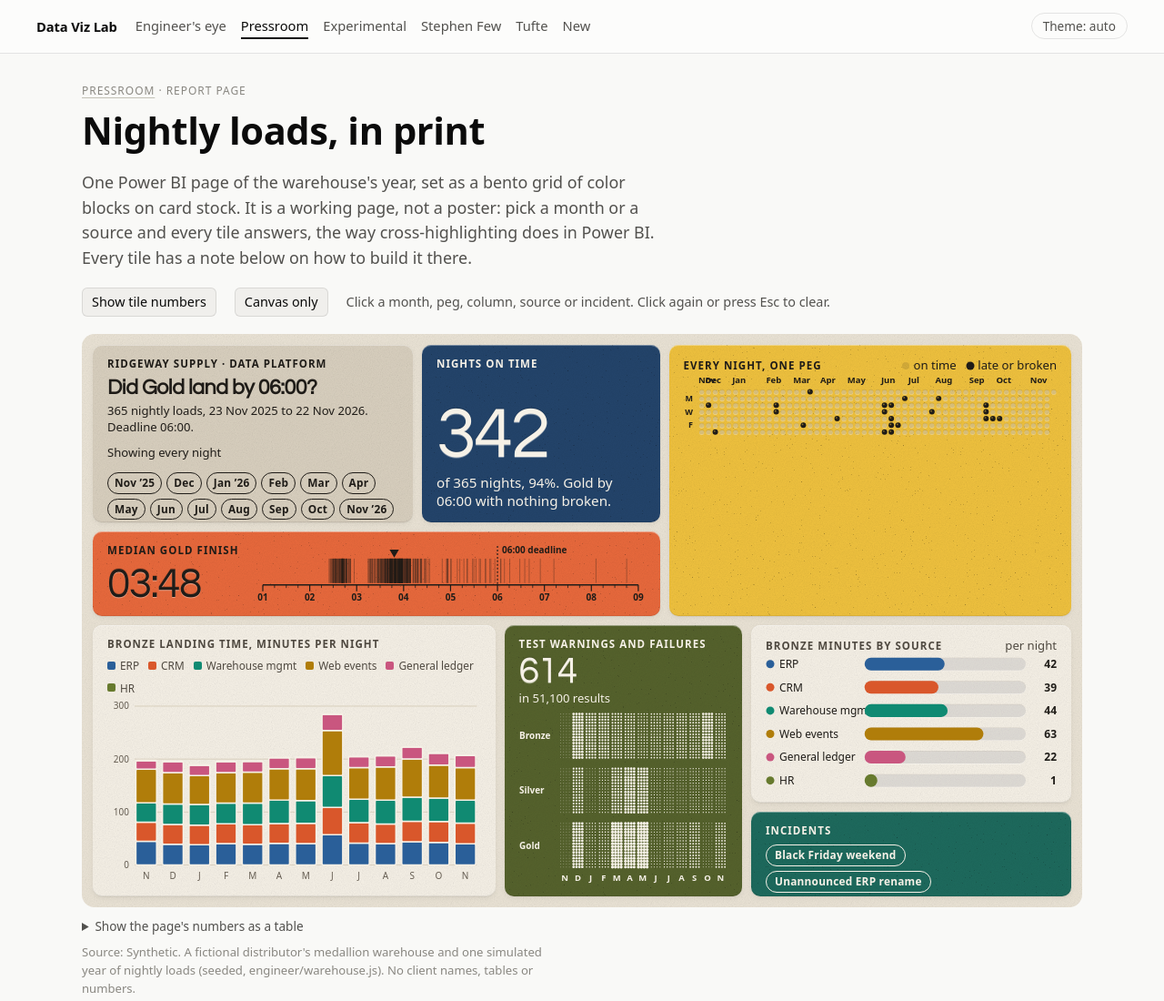
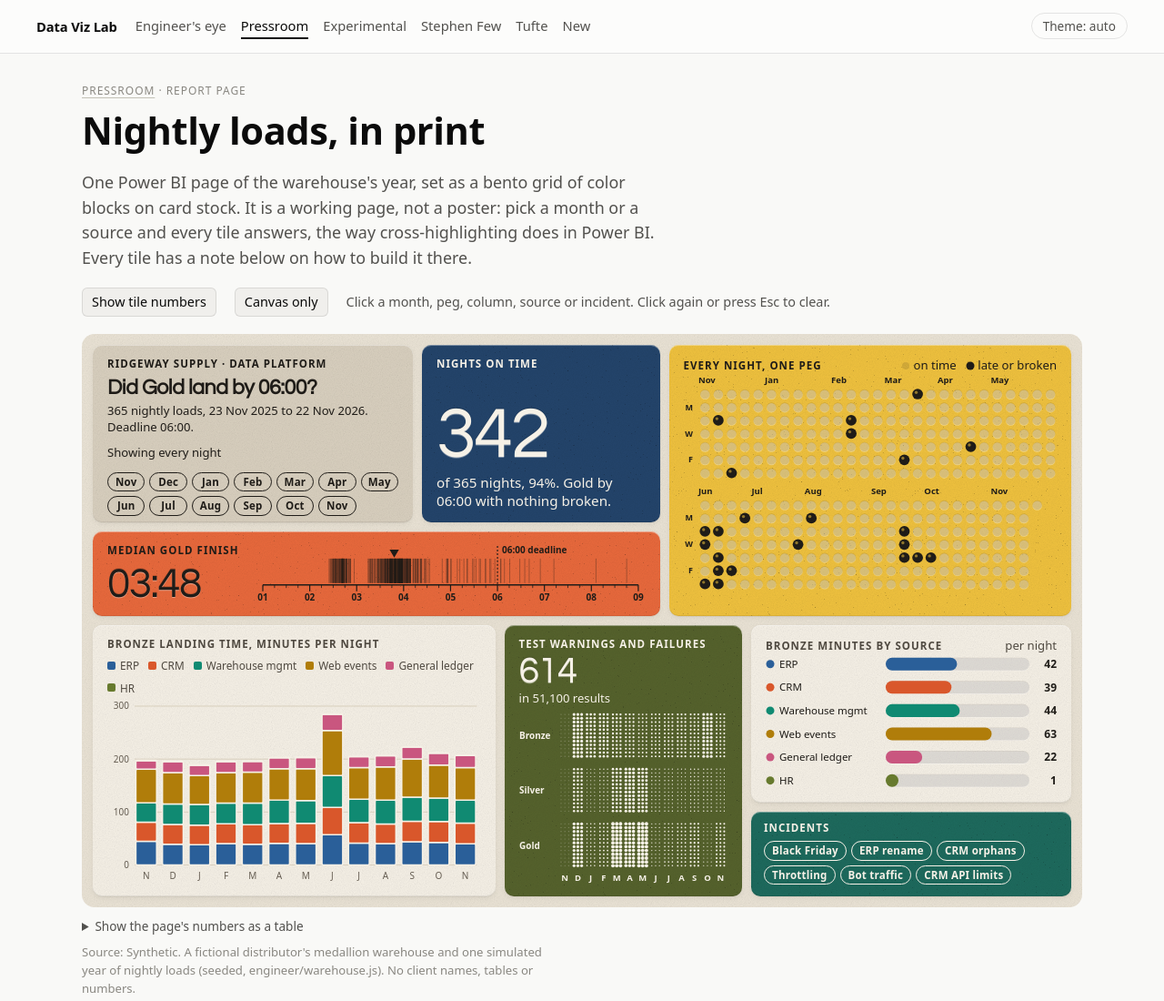
Before and after one commit to futobi-labs/dataviz-lab, a plain HTML site: page pressroom/report.html in a window 1280 px wide. Shown: the top 1100 px of the page at 91% size. Drawn offline with Linux system fonts and the light colour scheme.

Commit message:
Pressroom report: fit slicer, incidents and source labels; fold pegboard into bands
Co-Authored-By: Claude Opus 5.5 <noreply@anthropic.com>

```diff
--- a/pressroom/report.html
+++ b/pressroom/report.html
@@ -29,8 +29,8 @@
   .viz svg { position: absolute; inset: 0; width: 100%; height: 100%; display: block; overflow: visible; }
 
   .t-a h2 { font: 600 1.45rem/1.1 var(--pr-display); letter-spacing: -0.02em; margin: 6px 0 4px; }
-  .slicer { display: flex; flex-wrap: wrap; gap: 5px; margin-top: auto; }
-  .slicer .pr-chip { padding: 5px 7px; min-width: 2.6em; }
+  .slicer { display: grid; grid-template-columns: repeat(7, minmax(0, 1fr)); gap: 5px; margin-top: auto; }
+  .slicer .pr-chip { padding: 4px 0; font-size: 0.72rem; }
   .status-line { display: flex; gap: 8px; align-items: center; min-height: 26px; margin: 6px 0 8px; }
   .status-line button { font: 600 0.74rem var(--sans); color: var(--on); background: none; border: 0; text-decoration: underline; cursor: pointer; padding: 0; }
 
@@ -45,7 +45,9 @@
   .pr-legend button { font: inherit; color: inherit; background: none; border: 0; padding: 1px 0; cursor: pointer; display: inline-flex; align-items: center; gap: 5px; }
   .pr-legend button[aria-pressed="true"] { color: var(--on); font-weight: 700; text-decoration: underline; text-underline-offset: 3px; }
   .pr-legend .sw { width: 9px; height: 9px; border-radius: 2px; display: inline-block; }
-  .incidents { display: flex; flex-wrap: wrap; gap: 5px; margin-top: 8px; }
+  .incidents { display: flex; flex-wrap: wrap; gap: 5px; margin-top: 7px; }
+  .incidents .pr-chip { padding: 4px 8px; font-size: 0.72rem; }
+  .t-h { padding: 11px 14px; }
 
   /* build-note badges */
   .badge { position: absolute; top: 8px; right: 8px; z-index: 5; display: none;
@@ -228,8 +230,6 @@ DIVIDE ( [Issues], DISTINCTCOUNT ( TestResults[Night] ) )</pre>
   const srcIds = WH.sources.map((s) => s.id);
   const srcVar = (id) => `var(--pr-s${WH.sourceIndex[id] + 1})`;
   const src = (id) => WH.sources[WH.sourceIndex[id]];
-  const firstOfYear = (k) => k === months[0] || k === months[months.length - 1] || monthShort(mDate(k)) === "Jan";
-  const chipLabel = (k) => firstOfYear(k) ? d3.utcFormat("%b %y")(mDate(k)).replace(" ", " ’") : monthShort(mDate(k));
 
   const state = { month: null, source: null };
   function set(k, v) { state[k] = state[k] === v ? null : v; render(); }
@@ -273,7 +273,7 @@ DIVIDE ( [Issues], DISTINCTCOUNT ( TestResults[Night] ) )</pre>
   /* ---------- 1. title + slicer ---------- */
   document.getElementById("a-range").textContent = `${runs.length} nightly loads, ${d3.utcFormat("%-d %b %Y")(runs[0].day)} to ${d3.utcFormat("%-d %b %Y")(runs[runs.length - 1].day)}. Deadline 06:00.`;
   const slicer = d3.select("#slicer").selectAll("button").data(months).join("button")
-    .attr("type", "button").attr("class", "pr-chip").text(chipLabel)
+    .attr("type", "button").attr("class", "pr-chip").text((m) => monthShort(mDate(m)))
     .attr("aria-label", (m) => monthName(mDate(m)))
     .on("click", (e, m) => set("month", m));
 
@@ -283,8 +283,9 @@ DIVIDE ( [Issues], DISTINCTCOUNT ( TestResults[Night] ) )</pre>
     .on("click", (e, s) => set("source", s.id));
 
   /* ---------- 8. incidents ---------- */
+  const SHORT = { bf: "Black Friday", uom: "ERP rename", orphans: "CRM orphans", throttle: "Throttling", bots: "Bot traffic", crmapi: "CRM API limits" };
   d3.select("#h-chips").selectAll("button").data(WH.incidents).join("button").attr("type", "button").attr("class", "pr-chip")
-    .text((i) => i.title)
+    .text((i) => SHORT[i.id] || i.title).attr("aria-label", (i) => i.title)
     .on("mousemove", (e, i) => tip(e, `<strong>${i.title}</strong><br><span class="tt-k">${d3.utcFormat("%-d %b")(i.fromDay)} to ${d3.utcFormat("%-d %b %Y")(i.toDay)}</span><br>${i.note}`))
     .on("mouseleave", untip)
     .on("click", (e, i) => set("month", i.from.slice(0, 7)));
@@ -327,20 +328,26 @@ DIVIDE ( [Issues], DISTINCTCOUNT ( TestResults[Night] ) )</pre>
     const { s, w, h } = svgIn("c-viz");
     const M = state.month;
     const w0 = d3.utcWeek.floor(runs[0].day);
-    const cols = d3.utcWeek.count(w0, runs[runs.length - 1].day) + 1;
-    const left = 16, top = 16;
-    const cell = Math.min((w - left) / cols, (h - top - 4) / 7);
+    const weeks = d3.utcWeek.count(w0, runs[runs.length - 1].day) + 1;
+    const left = 16, labelH = 15;
+    // fold the year into 1 to 3 bands, whichever gives the biggest pegs
+    const fit = [1, 2, 3].map((b) => { const per = Math.ceil(weeks / b); return { b, per, cell: Math.min((w - left) / per, (h - b * labelH - (b - 1) * 6) / (7 * b)) }; })
+      .sort((a, b) => b.cell - a.cell)[0];
+    const cell = Math.min(fit.cell, 26), per = fit.per;
+    const bandH = 7 * cell + labelH + 6;
+    const pos = (d) => { const wk = d3.utcWeek.count(w0, d); return { band: Math.floor(wk / per), col: wk % per }; };
     const r = Math.max(1.6, cell * 0.36);
-    const g = s.append("g").attr("transform", `translate(${left},${top})`);
-    ["S", "M", "T", "W", "T", "F", "S"].forEach((d, i) => { if (i % 2) g.append("text").attr("x", -6).attr("y", i * cell + cell / 2).attr("dy", "0.35em").attr("text-anchor", "end").style("fill", "var(--on)").style("font", "600 9px var(--sans)").text(d); });
+    const g = s.append("g").attr("transform", `translate(${left},${labelH})`);
+    d3.range(fit.b).forEach((b) => ["S", "M", "T", "W", "T", "F", "S"].forEach((d, i) => { if (i % 2) g.append("text").attr("x", -6).attr("y", b * bandH + i * cell + cell / 2).attr("dy", "0.35em").attr("text-anchor", "end").style("fill", "var(--on)").style("font", "600 9px var(--sans)").text(d); }));
+    let lastLabel = { band: -1, col: -99 };
     months.forEach((m) => {
-      const d = d3.max([mDate(m), runs[0].day]);
-      const c = d3.utcWeek.count(w0, d);
-      g.append("text").attr("x", c * cell).attr("y", -6).style("fill", "var(--on)").style("font", "600 9.5px var(--sans)").style("opacity", !M || M === m ? 1 : 0.45).text(monthShort(mDate(m)).slice(0, cw(cell)));
+      const p = pos(d3.max([mDate(m), runs[0].day]));
+      if (p.band === lastLabel.band && p.col - lastLabel.col < 3) return;
+      lastLabel = p;
+      g.append("text").attr("x", p.col * cell).attr("y", p.band * bandH - 5).style("fill", "var(--on)").style("font", "600 9.5px var(--sans)").style("opacity", !M || M === m ? 1 : 0.45).text(monthShort(mDate(m)));
     });
-    function cw(c) { return c * 4.3 > 24 ? 3 : 1; }
     const peg = g.selectAll("g.p").data(runs).join("g").attr("class", "p")
-      .attr("transform", (r) => `translate(${d3.utcWeek.count(w0, r.day) * cell + cell / 2},${r.day.getUTCDay() * cell + cell / 2})`)
+      .attr("transform", (r) => { const p = pos(r.day); return `translate(${p.col * cell + cell / 2},${p.band * bandH + r.day.getUTCDay() * cell + cell / 2})`; })
       .style("opacity", (r) => !M || r.month === M ? 1 : 0.28);
     // debossed well: light lip below, shadowed cup
     peg.filter((r) => !late(r)).append("circle").attr("cy", 0.7).attr("r", r).style("fill", "var(--pr-press-hi)");
@@ -445,8 +452,8 @@ DIVIDE ( [Issues], DISTINCTCOUNT ( TestResults[Night] ) )</pre>
       cells.push({ month: mm, layer: L, n: list.length, rate: list.length / nights[mm], top: top ? top[0] : null });
     }));
     const vmax = d3.max(issues.length ? months.flatMap((mm) => layers.map((L) => issues.filter((x) => x.month === mm && x.layer === L).length / nights[mm])) : [1]);
-    const step = Math.max(3.2, Math.min(x.bandwidth(), y.bandwidth()) / 4);
-    const rr = d3.scaleSqrt([0, vmax], [0, step * 0.52]);
+    const step = Math.max(3.6, Math.min(x.bandwidth() / 3, y.bandwidth() / 4));
+    const rr = d3.scaleSqrt([0, vmax], [0, step * 0.46]);
     const g = s.append("g");
     layers.forEach((L) => g.append("text").attr("x", 0).attr("y", y(L) + y.bandwidth() / 2).attr("dy", "0.35em").style("fill", "var(--on)").style("font", "600 10px var(--sans)").text(L[0].toUpperCase() + L.slice(1)));
     g.selectAll("text.xt").data(months).join("text").attr("x", (d) => x(d) + x.bandwidth() / 2).attr("y", h - 3).attr("text-anchor", "middle").style("fill", "var(--on)").style("font", (d) => (d === M ? "700 " : "600 ") + "9.5px var(--sans)").text((d) => monthShort(mDate(d)).slice(0, 1));
@@ -476,7 +483,7 @@ DIVIDE ( [Issues], DISTINCTCOUNT ( TestResults[Night] ) )</pre>
       return { id: sr.id, name: sr.name, v: b ? b[sr.id] : d3.mean(runs, (r) => d3.sum(r.tasks.filter((k) => k.source === sr.id), (k) => k.minutes)) };
     });
     const vmax = d3.max(srcIds, (id) => d3.max(bronze, (b) => b[id]));
-    const labelW = Math.min(118, w * 0.34), valW = 34;
+    const labelW = Math.min(132, w * 0.42), valW = 30;
     const y = d3.scaleBand(srcIds, [2, h - 2]).paddingInner(0.32);
     const x = d3.scaleLinear([0, vmax], [labelW, w - valW]);
     const bh = Math.min(14, y.bandwidth());
@@ -488,7 +495,7 @@ DIVIDE ( [Issues], DISTINCTCOUNT ( TestResults[Night] ) )</pre>
       .on("click", (e, d) => set("source", d.id));
     row.append("rect").attr("width", w).attr("height", bh).attr("y", 0).style("fill", "transparent");
     row.append("circle").attr("cx", 5).attr("cy", bh / 2).attr("r", 4.5).style("fill", (d) => srcVar(d.id));
-    row.append("text").attr("x", 15).attr("y", bh / 2).attr("dy", "0.35em").style("fill", "var(--pr-ink)").style("font", (d) => (d.id === S ? "700 " : "") + "12px var(--sans)").text((d) => d.name);
+    row.append("text").attr("x", 15).attr("y", bh / 2).attr("dy", "0.35em").style("fill", "var(--pr-ink)").style("font", (d) => (d.id === S ? "700 " : "") + "11.5px var(--sans)").text((d) => d.name);
     // debossed track, then the inked bar
     row.append("rect").attr("x", x(0)).attr("width", x(vmax) - x(0)).attr("y", 0.6).attr("height", bh).attr("rx", bh / 2).style("fill", "var(--pr-press-hi)");
     row.append("rect").attr("x", x(0)).attr("width", x(vmax) - x(0)).attr("height", bh).attr("rx", bh / 2).style("fill", "var(--pr-hole)");
@@ -530,7 +537,7 @@ DIVIDE ( [Issues], DISTINCTCOUNT ( TestResults[Night] ) )</pre>
     2: [["Native", "New card visual on [On-time nights], callout from the theme's callout text class; a second reference label for the sentence."], ["Letterpress", "Power BI text has no shadow. For the pressed numeral, make an SVG measure (the number twice, offset 1px, light under dark) and show it in an Image visual bound to the measure with data category Image URL. Worth it for the hero number only."]],
     3: [["Deneb", "Vega-Lite point marks: x = week of year, y = weekday. Three layers: a light circle 0.7px low, the well on top, and filled pegs where SLA met is false. Turn on cross-highlight and cross-filter in Deneb's settings and fade unselected nights through the selection fields."], ["Native fallback", "A matrix of weeks by weekday with conditional-format icons. Loses the peg, keeps the pattern."]],
     4: [["Native", "Card for the median, plus a scatter chart for the rug: x = Gold finish minutes, y = a constant, marker = a thin vertical line, transparency 70%. Add the 06:00 line as an X-axis constant line in the Analytics pane."], ["Deneb", "Tick marks for nights and a rule at 360 minutes give the ruler its 15-minute graduations."]],
-    5: [["Native", "Stacked column chart, Calendar[Month] on the axis, Bronze minutes per night, Source in the legend. Set each source's color explicitly (Columns > Colors) so a filter can never repaint them; the theme's dataColors are in the same fixed order."], ["Gaps", "The paper gaps between segments are native: Columns > Border on, color = paper, size 2. The theme file sets this for every stacked column chart."], ["Halftone off-state", "Not native; Power BI's highlight fades the rest instead, which reads fine. For true halftone, build the tile in Deneb with a pattern-free trick: a second layer of small point marks over unselected bars."]],
+    5: [["Native", "Stacked column chart, Calendar[Month] on the axis, Bronze minutes per night, Source in the legend. Set each source's color explicitly (Columns > Colors) so a filter can never repaint them; the theme's dataColors are in the same fixed order."], ["Gaps", "The paper gaps between segments are native: Columns > Border on, color = paper, size 2. The theme file sets this for every stacked column chart."], ["Halftone off-state", "Not native; Power BI's highlight fades the rest instead, which reads fine. For true halftone, build the tile in Deneb and draw unselected bars as a grid of small point marks instead of a fill."]],
     6: [["SVG in a matrix", "Matrix with Layer on rows and Month on columns; the value is a DAX SVG measure that draws a 4 by 4 grid of dots whose radius is SQRT([Issues per night]) scaled to the cell. Set image size in Format > Image size. Matrix cells cross-highlight natively."], ["Deneb", "Or one Vega-Lite spec: calculate sequence(0,16) per cell, flatten it, and place point marks by index with size from the rate."]],
     7: [["Native", "Clustered bar chart, Source on the axis in source order, colors set per source. Square ends; there is no radius on bars."], ["Debossed track", "Not native. A table with Source, an SVG measure that draws the well and the bar, and the value does it, and still cross-filters when clicked."]],
     8: [["Native", "Button slicer on an Incident table related to Calendar by date range. A report-page tooltip shows the note on hover. Bookmarks work too, but a slicer keeps the page's state in one place."], ["Texture", "Patina block from the canvas image; the chips' outline color is the block's text color."]],
```
